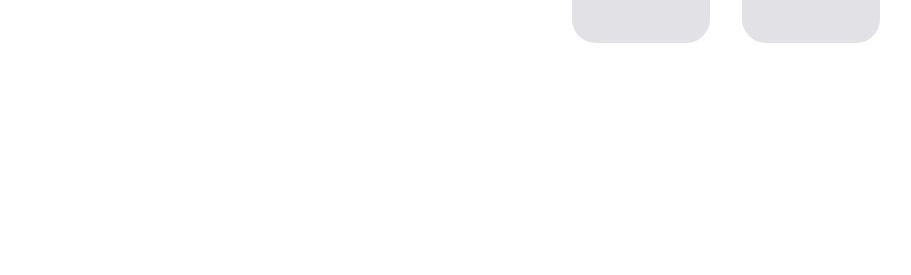
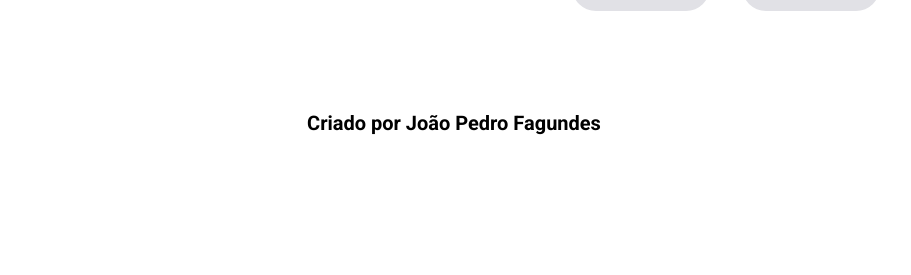
Before and after one commit to jpfagundes/FocusTImer, a plain HTML site: page index.html in a window 1280 px wide. Shown: the part 525-800 px from the top of the page, without its empty margins (186-1097 px from the left). Drawn offline with Linux system fonts and the light colour scheme.

Commit message:
adição do footer

```diff
--- a/index.html
+++ b/index.html
@@ -87,8 +87,15 @@
   </div>
   </main>
 
-  <footer></footer>
 
   <script src="index.js" type="module"></script>
 </body>
+
+<footer>
+  <h1>
+    Criado por
+    <a href="https://github.com/jpfagundes/FocusTimer">João Pedro Fagundes</a>
+  </h1>
+</footer>
+
 </html>
--- a/style.css
+++ b/style.css
@@ -10,34 +10,25 @@
 
 body {
   font-family: 'Roboto', sans-serif;
+  margin: auto;
   justify-content: center;
-  display: flex;
-  flex: 1;
   align-items: center;
   min-height: 100vh;
-
 }
-
-
 
 button {
   background-color: transparent;
   border: none;
-
   cursor: pointer;
 }
-
 
 .hide {
   display: none;
 }
 
-
 .content-timer button svg {
-
   width: clamp(3.2rem, 2rem + 12vw, 6.4rem);
 }
-
 
 .cards{
   display: grid;
@@ -50,22 +41,19 @@ main {
   flex: 1;
   align-items: center;
   justify-content: space-evenly;
+  padding-top: 20rem;
 
 }
 
 #timer {
   font-size: 12.8rem;
-
   display: flex;
 }
 
 #controls {
-
   display: flex;
   align-items: center;
   justify-content: space-between
-
-
 }
 
 
@@ -73,7 +61,7 @@ main {
   height: 15.2rem;
   width: 13.8rem;
   background-color: #E1E1E6;
-  border-radius: 24px;
+  border-radius: 2.4rem;
 }
 
 .buttonSoundsActive, .buttonSoundsActive svg path {
@@ -81,3 +69,17 @@ main {
   fill: #FFFFFF;
   transition: 0.2s;
 }
+
+footer{
+  padding-top: 10rem;
+  text-align: center;
+}
+
+a{
+  text-decoration: none;
+  color: black;
+}
+
+a:hover{
+  color: #02799D;
+}
```
